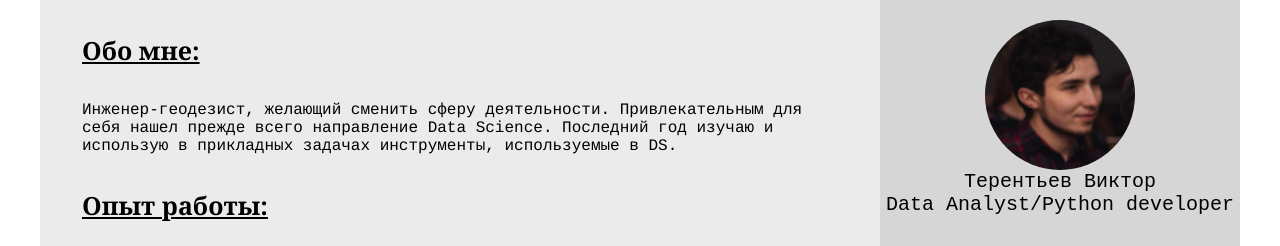
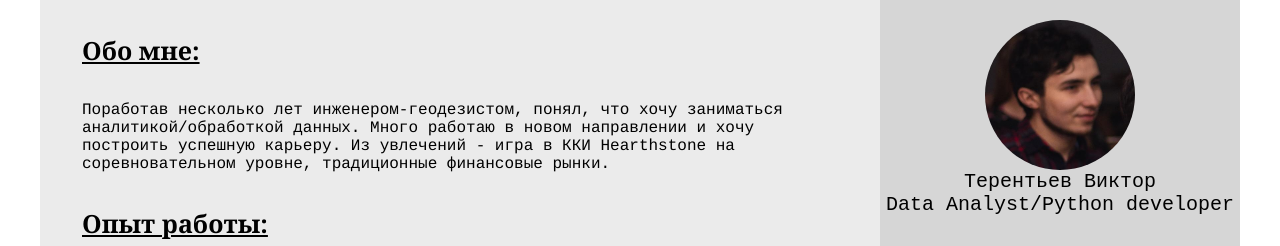
Before and after one commit to etovityusha/etovityusha.github.io, a plain HTML site: page index.html in a window 1280 px wide. Shown: the top 246 px of the page. Drawn offline with Linux system fonts and the light colour scheme.

Commit message:
update info about me

```diff
--- a/index.html
+++ b/index.html
@@ -12,7 +12,8 @@
 		<div class="block-left">
 			<div class="workspase_left">
 					<h4> Обо мне: </h4>
-					<h3>Инженер-геодезист, желающий сменить сферу деятельности. Привлекательным для себя нашел прежде всего направление Data Science. Последний год изучаю и использую в прикладных задачах инструменты, используемые в DS.</h3>
+					<h3>Поработав несколько лет инженером-геодезистом, понял, что хочу заниматься аналитикой/обработкой данных. Много работаю в новом направлении и хочу построить успешную карьеру.
+						Из увлечений - игра в ККИ Hearthstone на соревновательном уровне, традиционные финансовые рынки.</h3>
 					<h4> Опыт работы: </h4>
 					<companyname>ООО "ЛенЭлектроМонтаж", Москва <br> Инженер-геодезист</companyname><br>
 					<period>Апрель 2019 — Июль 2020</period>
```
